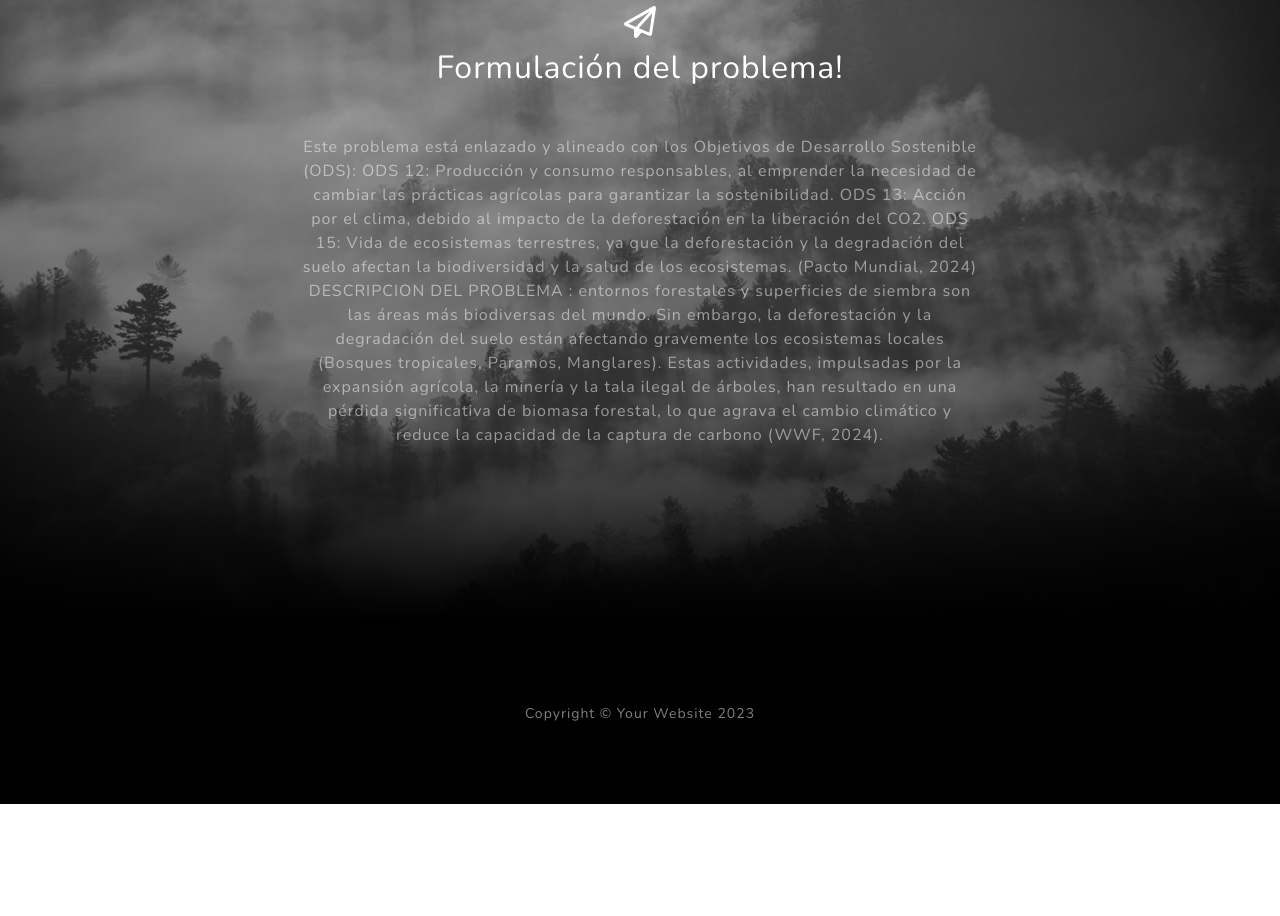
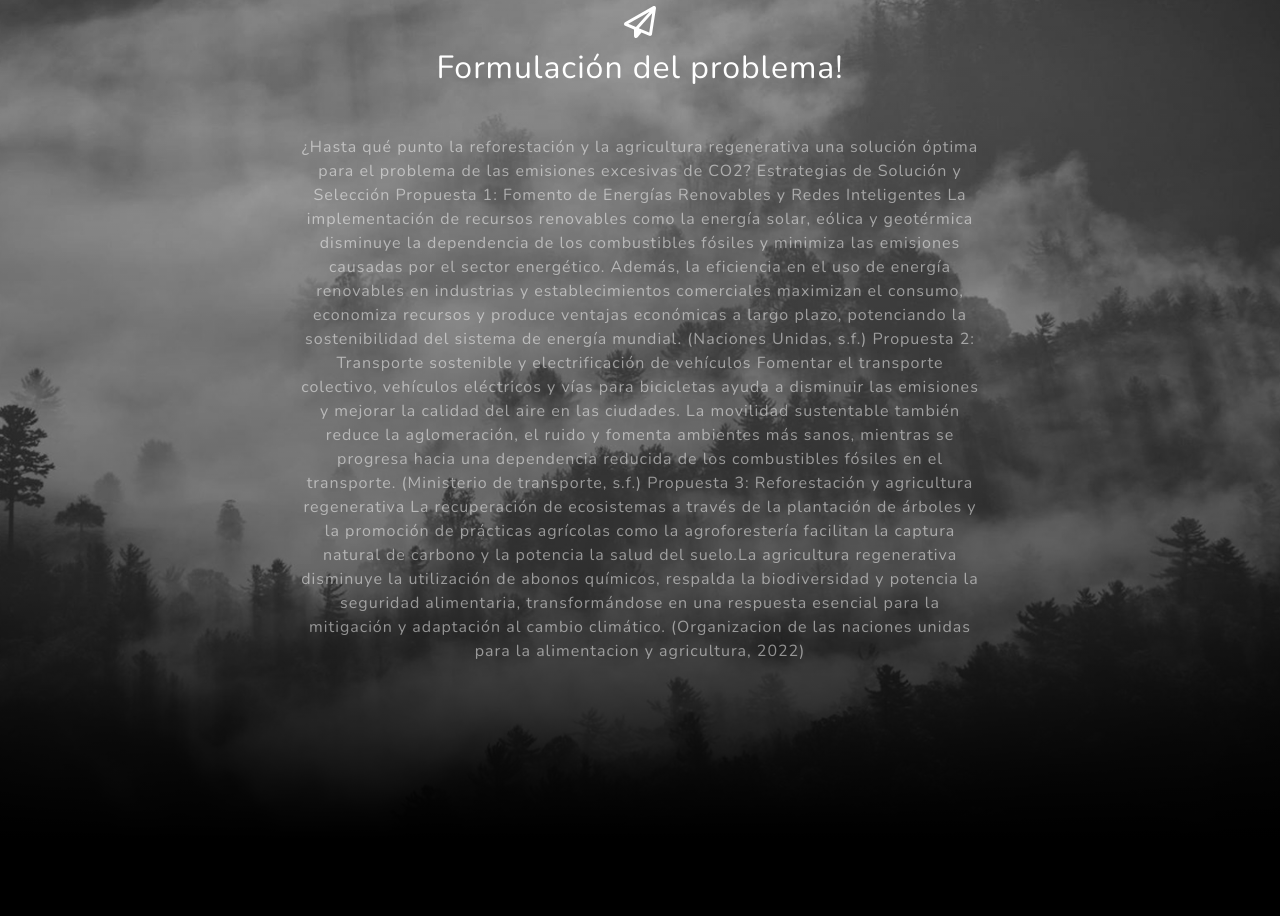
Before and after one commit to camcast-code/Desarrollo-sostenible, a plain HTML site: page index.html in a window 1280 px wide. Shown: the part 3271-4187 px from the top of the page. Before the commit the page ends 4075 px from the top, so only its background shows below. Drawn offline with nearby package versions, Linux system fonts and the light colour scheme.

Commit message:
Update index.html

```diff
--- a/index.html
+++ b/index.html
@@ -118,13 +118,16 @@ DESCRIPCION DEL PROBLEMA :  entornos forestales y superficies de siembra son las
                         <i class="far fa-paper-plane fa-2x mb-2 text-white"></i>
                         <h2 class="text-white mb-5">Formulación del problema!</h2>
                         <p class="text-white-50">
-                           Este problema está enlazado y alineado con los Objetivos de Desarrollo Sostenible (ODS):
-ODS 12: Producción y consumo responsables, al emprender la necesidad de cambiar las prácticas agrícolas para garantizar la sostenibilidad.
-ODS 13: Acción por el clima, debido al impacto de la deforestación en la liberación del CO2.
-ODS 15: Vida de ecosistemas terrestres, ya que la deforestación y la degradación del suelo afectan la biodiversidad y la salud de los ecosistemas. (Pacto Mundial, 2024)
+                          ¿Hasta qué punto la reforestación y la agricultura regenerativa una solución óptima para el problema de las emisiones excesivas de CO2?
+Estrategias de Solución y Selección
+Propuesta 1: Fomento de Energías Renovables y Redes Inteligentes
+La implementación de recursos renovables como la energía solar, eólica y geotérmica disminuye la dependencia de los combustibles fósiles y minimiza las emisiones causadas por el sector energético. Además, la eficiencia en el uso de energía renovables en industrias y establecimientos comerciales maximizan el consumo, economiza recursos y produce ventajas económicas a largo plazo, potenciando la sostenibilidad del sistema de energía mundial. (Naciones Unidas, s.f.)
 
-DESCRIPCION DEL PROBLEMA :  entornos forestales y superficies de siembra son las áreas más biodiversas del mundo. Sin embargo, la deforestación y la degradación del suelo están afectando gravemente los ecosistemas locales (Bosques tropicales, Paramos, Manglares). Estas actividades, impulsadas por la expansión agrícola, la minería y la tala ilegal de árboles, han resultado en una pérdida significativa de biomasa forestal, lo que agrava el cambio climático y reduce la capacidad de la captura de carbono (WWF, 2024).
+Propuesta 2: Transporte sostenible y electrificación de vehículos
+Fomentar el transporte colectivo, vehículos eléctricos y vías para bicicletas ayuda a disminuir las emisiones y mejorar la calidad del aire en las ciudades. La movilidad sustentable también reduce la aglomeración, el ruido y fomenta ambientes más sanos, mientras se progresa hacia una dependencia reducida de los combustibles fósiles en el transporte. (Ministerio de transporte, s.f.)
 
+Propuesta 3: Reforestación y agricultura regenerativa
+La recuperación de ecosistemas a través de la plantación de árboles y la promoción de prácticas agrícolas como la agroforestería facilitan la captura natural de carbono y la potencia la salud del suelo.La agricultura regenerativa disminuye la utilización de abonos químicos, respalda la biodiversidad y potencia la seguridad alimentaria, transformándose en una respuesta esencial para la mitigación y adaptación al cambio climático. (Organizacion de las naciones unidas para la alimentacion y agricultura, 2022)
 
                         </p>
                         <!-- * * * * * * * * * * * * * * *-->
```
